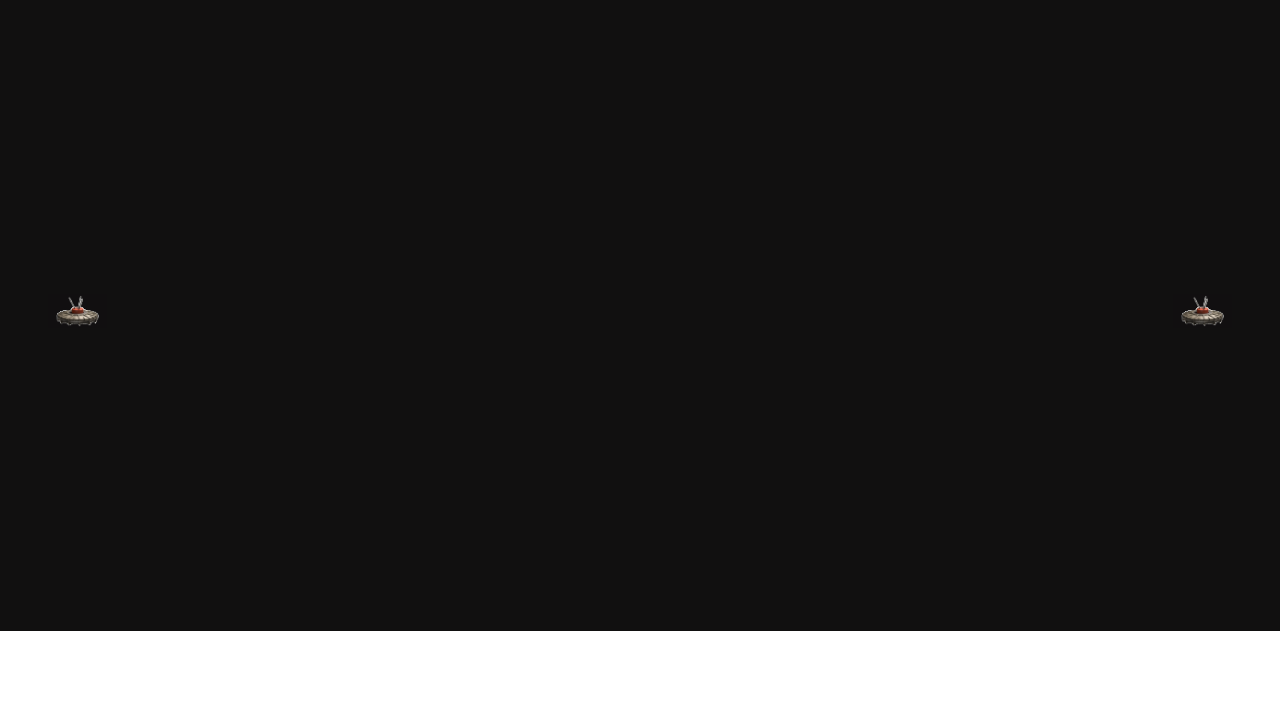
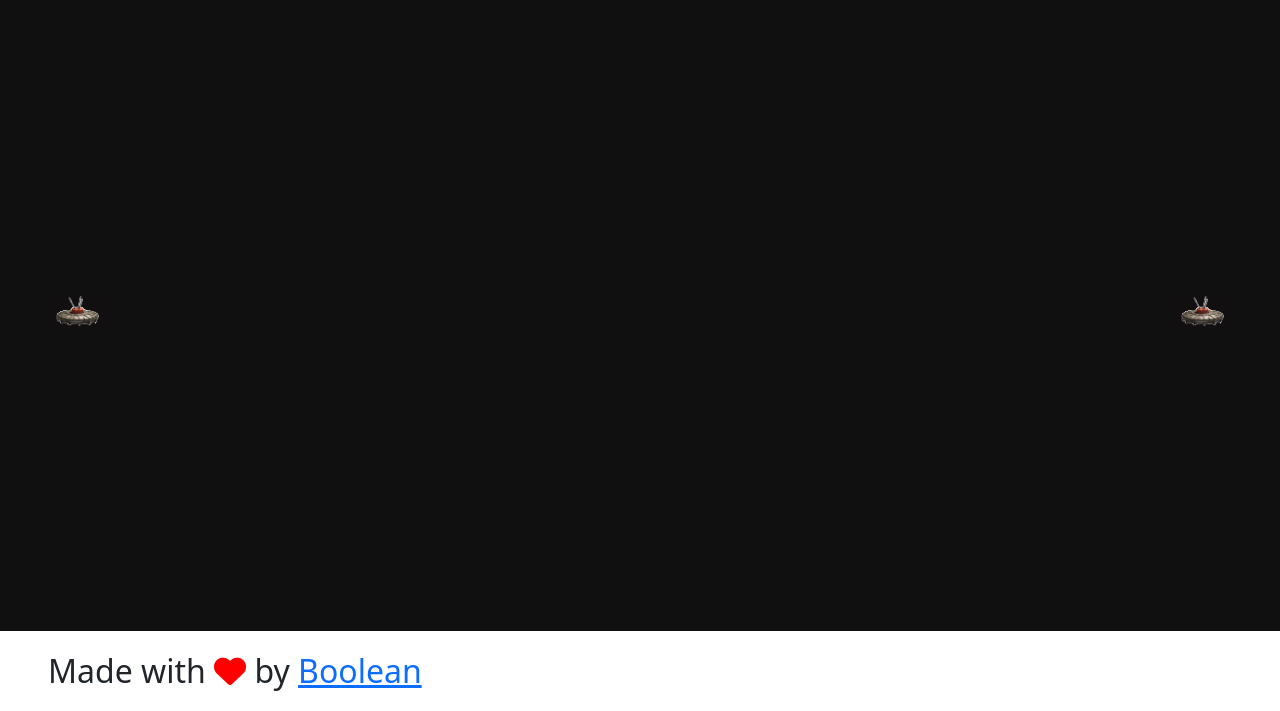
Before and after one commit to AndreaFerrini/js-campominato-grid, a plain HTML site: page index.html in a window 1280 px wide. Shown: the part 89-800 px from the top of the page. Drawn offline with nearby package versions, Linux system fonts and the light colour scheme.

Commit message:
inserimento footer

```diff
--- a/assets/css/style.css
+++ b/assets/css/style.css
@@ -52,6 +52,10 @@ img{
     color: goldenrod;
 }
 
+.fa-heart {
+    color: red;
+}
+
 .ms-w-normale{
 
     width: calc(100% / 9);
--- a/index.html
+++ b/index.html
@@ -38,6 +38,9 @@
         <img src="./assets/img/mina sfondo nero.jpg" alt="">
     </main>
 
+    <footer class="ps-5 d-flex align-items-center fs-2">
+        <span>Made with <i class="fa-solid fa-heart"></i> by  <a href="https://boolean.careers/?utm_source=google&utm_campaign=it_search_brand&utm_medium=cpc&utm_content=boolean&utm_term=boolean&gclid=CjwKCAjwrJ-hBhB7EiwAuyBVXeEPL_3YI7cfUZltWazKhhq3-4a9dXFPyqvoDnU0f3AcOSEJtFTfRhoCZFAQAvD_BwE">Boolean</a> </span>
+    </footer>
 
     <!-- link js bootstrap -->
     <script src="https://cdn.jsdelivr.net/npm/bootstrap@5.3.0-alpha1/dist/js/bootstrap.bundle.min.js" integrity="sha384-w76AqPfDkMBDXo30jS1Sgez6pr3x5MlQ1ZAGC+nuZB+EYdgRZgiwxhTBTkF7CXvN" crossorigin="anonymous"></script>
```
